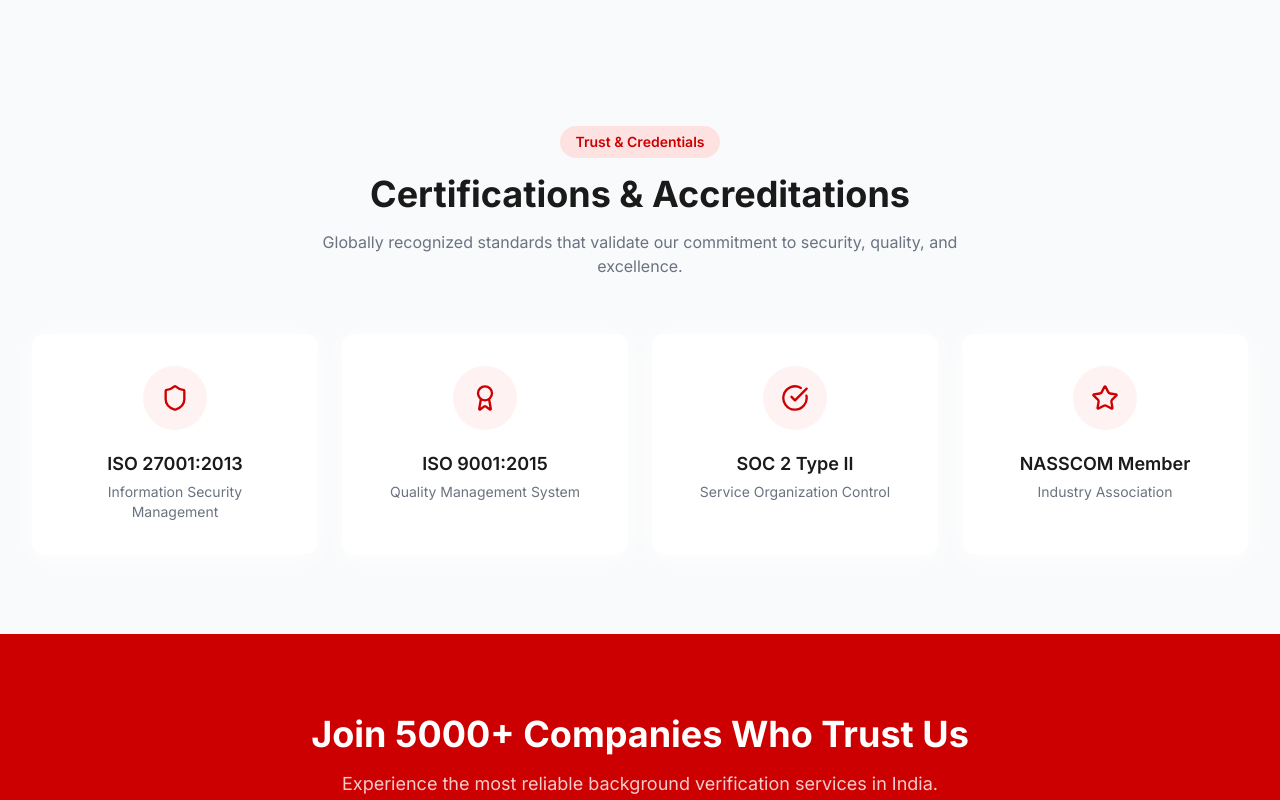
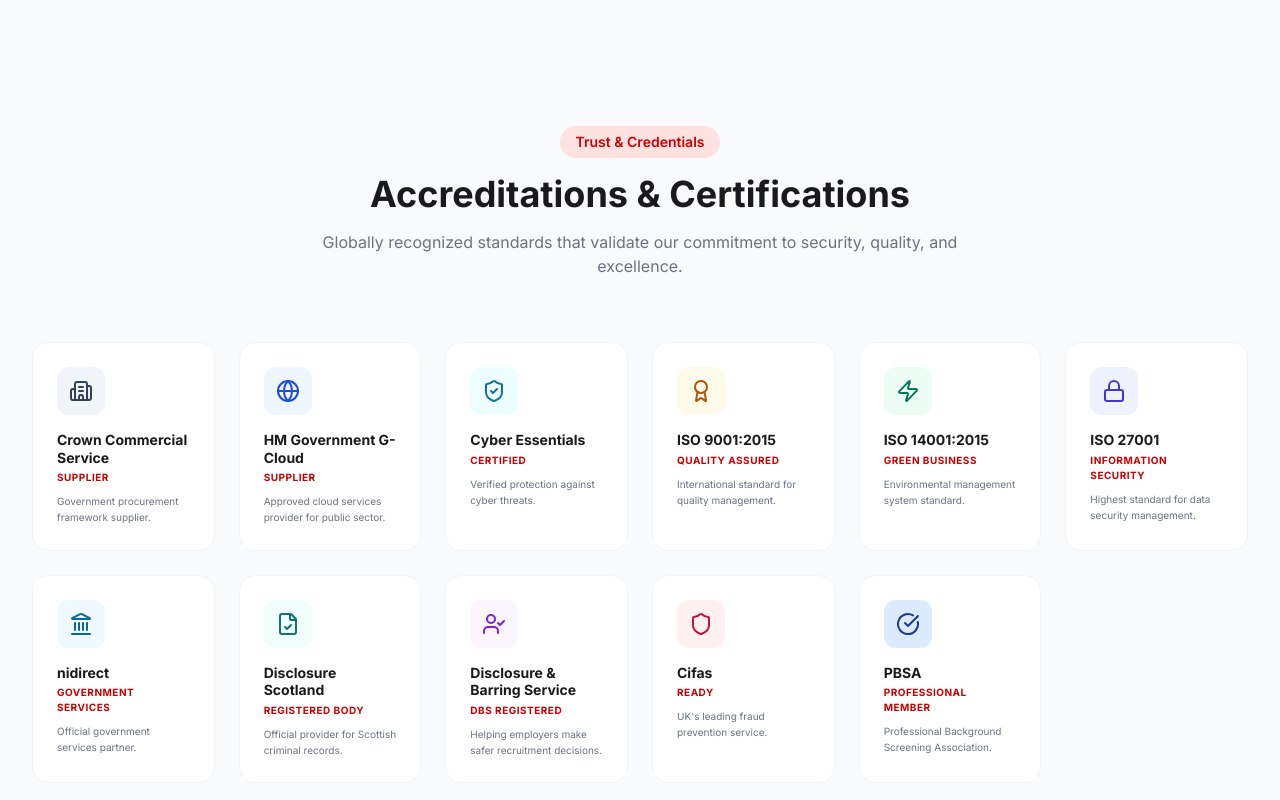
Before and after one commit to sp9935891173s-lgtm/integrity-check-website, a React (Vite) app in the folder app/: page /#/about in a window 1280 px wide. Shown: the part 1460-2260 px from the top of the page. Built offline with nearby package versions, Linux system fonts and the light colour scheme.

Commit message:
compliance final update

```diff
--- /dev/null
+++ b/app/src/components/Accreditations.tsx
@@ -0,0 +1,173 @@
+import { useScrollReveal } from '@/hooks/useScrollReveal';
+import { Shield, Award, CheckCircle, Globe, Lock, FileCheck, Landmark, Building2, UserCheck, ShieldCheck, Zap } from 'lucide-react';
+
+const accreditations = [
+  {
+    id: 'ccs',
+    name: 'Crown Commercial Service',
+    title: 'Supplier',
+    desc: 'Government procurement framework supplier.',
+    icon: Building2,
+    color: 'bg-slate-100 text-slate-700',
+    borderColor: 'border-slate-200'
+  },
+  {
+    id: 'gcloud',
+    name: 'HM Government G-Cloud',
+    title: 'Supplier',
+    desc: 'Approved cloud services provider for public sector.',
+    icon: Globe,
+    color: 'bg-blue-50 text-blue-700',
+    borderColor: 'border-blue-100'
+  },
+  {
+    id: 'cyber-essentials',
+    name: 'Cyber Essentials',
+    title: 'Certified',
+    desc: 'Verified protection against cyber threats.',
+    icon: ShieldCheck,
+    color: 'bg-cyan-50 text-cyan-700',
+    borderColor: 'border-cyan-100'
+  },
+  {
+    id: 'iso-9001',
+    name: 'ISO 9001:2015',
+    title: 'Quality Assured',
+    desc: 'International standard for quality management.',
+    icon: Award,
+    color: 'bg-amber-50 text-amber-700',
+    borderColor: 'border-amber-100'
+  },
+  {
+    id: 'iso-14001',
+    name: 'ISO 14001:2015',
+    title: 'Green Business',
+    desc: 'Environmental management system standard.',
+    icon: Zap,
+    color: 'bg-emerald-50 text-emerald-700',
+    borderColor: 'border-emerald-100'
+  },
+  {
+    id: 'iso-27001',
+    name: 'ISO 27001',
+    title: 'Information Security',
+    desc: 'Highest standard for data security management.',
+    icon: Lock,
+    color: 'bg-indigo-50 text-indigo-700',
+    borderColor: 'border-indigo-100'
+  },
+  {
+    id: 'nidirect',
+    name: 'nidirect',
+    title: 'Government Services',
+    desc: 'Official government services partner.',
+    icon: Landmark,
+    color: 'bg-sky-50 text-sky-700',
+    borderColor: 'border-sky-100'
+  },
+  {
+    id: 'disclosure-scotland',
+    name: 'Disclosure Scotland',
+    title: 'Registered Body',
+    desc: 'Official provider for Scottish criminal records.',
+    icon: FileCheck,
+    color: 'bg-teal-50 text-teal-700',
+    borderColor: 'border-teal-100'
+  },
+  {
+    id: 'dbs',
+    name: 'Disclosure & Barring Service',
+    title: 'DBS Registered',
+    desc: 'Helping employers make safer recruitment decisions.',
+    icon: UserCheck,
+    color: 'bg-purple-50 text-purple-700',
+    borderColor: 'border-purple-100'
+  },
+  {
+    id: 'cifas',
+    name: 'Cifas',
+    title: 'READY',
+    desc: 'UK\'s leading fraud prevention service.',
+    icon: Shield,
+    color: 'bg-rose-50 text-rose-700',
+    borderColor: 'border-rose-100'
+  },
+  {
+    id: 'pbsa',
+    name: 'PBSA',
+    title: 'Professional Member',
+    desc: 'Professional Background Screening Association.',
+    icon: CheckCircle,
+    color: 'bg-blue-100 text-blue-900',
+    borderColor: 'border-blue-200'
+  }
+];
+
+interface AccreditationsProps {
+  className?: string;
+  title?: string;
+  subtitle?: string;
+  isDark?: boolean;
+}
+
+export default function Accreditations({
+  className = "",
+  title = "Accreditations & Certifications",
+  subtitle = "Globally recognized standards that validate our commitment to security, quality, and excellence.",
+  isDark = false
+}: AccreditationsProps) {
+  const { ref, isRevealed } = useScrollReveal();
+
+  return (
+    <section
+      ref={ref}
+      className={`py-20 ${isDark ? 'bg-brand-black text-white' : 'bg-gray-50'} ${className}`}
+    >
+      <div className="max-w-7xl mx-auto px-4 sm:px-6 lg:px-8">
+        <div className={`text-center mb-16 transition-all duration-700 ${isRevealed ? 'opacity-100 translate-y-0' : 'opacity-0 translate-y-8'}`}>
+          <span className="inline-block px-4 py-1.5 bg-red-100 text-brand-red text-sm font-semibold rounded-full mb-4">
+            Trust & Credentials
+          </span>
+          <h2 className={`text-3xl sm:text-4xl font-bold mb-4 ${isDark ? 'text-white' : 'text-brand-black'}`}>
+            {title}
+          </h2>
+          <p className={`max-w-2xl mx-auto ${isDark ? 'text-gray-400' : 'text-gray-500'}`}>
+            {subtitle}
+          </p>
+        </div>
+
+        <div className="grid grid-cols-2 md:grid-cols-3 lg:grid-cols-4 xl:grid-cols-6 gap-4 sm:gap-6">
+          {accreditations.map((acc, i) => (
+            <div
+              key={acc.id}
+              className={`group relative p-6 rounded-2xl border transition-all duration-300 scroll-reveal ${
+                isRevealed ? 'revealed' : ''
+              } ${
+                isDark
+                  ? 'bg-white/5 border-white/10 hover:bg-white/10 hover:border-white/20'
+                  : 'bg-white border-gray-100 hover:shadow-xl hover:border-brand-red/20'
+              }`}
+              style={{ transitionDelay: `${i * 50}ms` }}
+            >
+              <div className={`w-12 h-12 rounded-xl ${acc.color} flex items-center justify-center mb-4 group-hover:scale-110 transition-transform duration-300`}>
+                <acc.icon size={24} />
+              </div>
+              <h3 className={`text-sm font-bold leading-tight mb-1 ${isDark ? 'text-white' : 'text-brand-black'}`}>
+                {acc.name}
+              </h3>
+              <p className="text-brand-red text-[10px] font-bold uppercase tracking-wider mb-2">
+                {acc.title}
+              </p>
+              <p className={`text-[10px] leading-relaxed line-clamp-2 ${isDark ? 'text-gray-400' : 'text-gray-500'}`}>
+                {acc.desc}
+              </p>
+
+              {/* Subtle accent hover */}
+              <div className="absolute bottom-0 left-1/2 -translate-x-1/2 w-0 h-1 bg-brand-red group-hover:w-1/2 transition-all duration-300 rounded-t-full" />
+            </div>
+          ))}
+        </div>
+      </div>
+    </section>
+  );
+}
--- a/app/src/pages/About.tsx
+++ b/app/src/pages/About.tsx
@@ -1,8 +1,9 @@
 import { Link } from 'react-router';
 import { useScrollReveal } from '@/hooks/useScrollReveal';
 import {
-  Target, Eye, Award, Shield, ArrowRight, Star, CheckCircle
+  Target, Eye, ArrowRight
 } from 'lucide-react';
+import Accreditations from '@/components/Accreditations';
 
 /* ───────── Hero ───────── */
 function HeroSection() {
@@ -89,51 +90,6 @@ function MissionVisionSection() {
   );
 }
 
-/* ───────── Certifications Section ───────── */
-function CertificationsSection() {
-  const certs = [
-    { icon: Shield, title: 'ISO 27001:2013', desc: 'Information Security Management' },
-    { icon: Award, title: 'ISO 9001:2015', desc: 'Quality Management System' },
-    { icon: CheckCircle, title: 'SOC 2 Type II', desc: 'Service Organization Control' },
-    { icon: Star, title: 'NASSCOM Member', desc: 'Industry Association' },
-  ];
-
-  const { ref, isRevealed } = useScrollReveal();
-
-  return (
-    <section ref={ref} className="py-20 bg-gray-50">
-      <div className="max-w-7xl mx-auto px-4 sm:px-6 lg:px-8">
-        <div className={`text-center mb-14 transition-all duration-700 ${isRevealed ? 'opacity-100 translate-y-0' : 'opacity-0 translate-y-8'}`}>
-          <span className="inline-block px-4 py-1.5 bg-red-100 text-brand-red text-sm font-semibold rounded-full mb-4">
-            Trust & Credentials
-          </span>
-          <h2 className="text-3xl sm:text-4xl font-bold text-brand-black mb-4">
-            Certifications & Accreditations
-          </h2>
-          <p className="text-gray-500 max-w-2xl mx-auto">
-            Globally recognized standards that validate our commitment to security, quality, and excellence.
-          </p>
-        </div>
-
-        <div className="grid grid-cols-1 sm:grid-cols-2 lg:grid-cols-4 gap-6">
-          {certs.map((cert, i) => (
-            <div
-              key={i}
-              className={`text-center p-8 rounded-xl bg-white shadow-card hover:shadow-card-hover transition-all duration-300 scroll-reveal ${isRevealed ? 'revealed' : ''}`}
-              style={{ transitionDelay: `${i * 100}ms` }}
-            >
-              <div className="w-16 h-16 mx-auto mb-5 rounded-full bg-red-50 flex items-center justify-center">
-                <cert.icon size={28} className="text-brand-red" />
-              </div>
-              <h3 className="text-lg font-semibold text-brand-black mb-1">{cert.title}</h3>
-              <p className="text-gray-500 text-sm">{cert.desc}</p>
-            </div>
-          ))}
-        </div>
-      </div>
-    </section>
-  );
-}
 
 /* ───────── CTA ───────── */
 function CTASection() {
@@ -167,7 +123,7 @@ export default function About() {
       <StorySection />
       <MissionVisionSection />
 
-      <CertificationsSection />
+      <Accreditations />
       <CTASection />
     </>
   );
```
